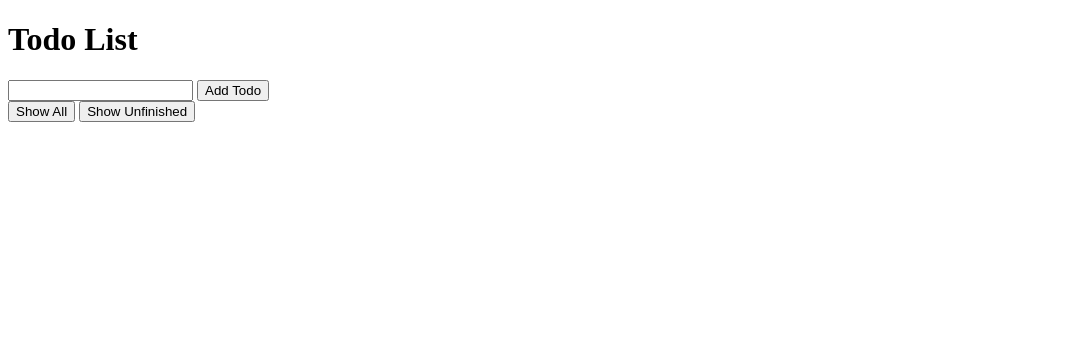
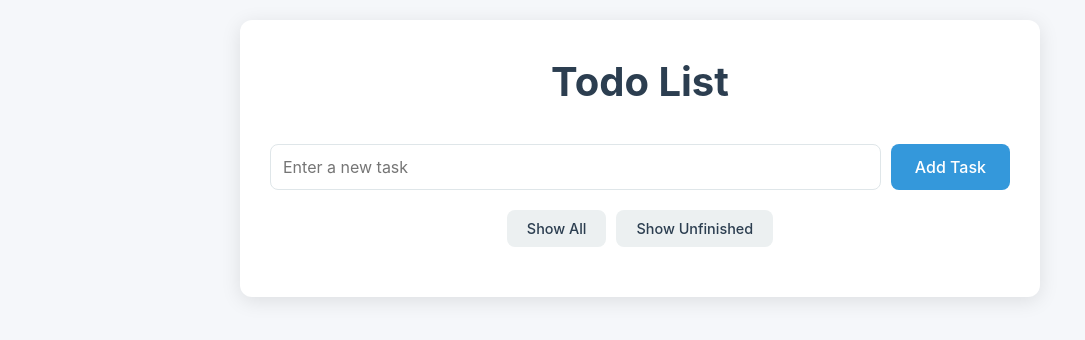
Before and after one commit to Bamchon17/ODDs_weekthree, a FastAPI app: page / in a window 1280 px wide. Shown: the top 340 px of the page, without its empty margins (0-1085 px from the left). Run offline with FastAPI, Linux system fonts and the light colour scheme.

Commit message:
design ui page

```diff
--- a/main.py
+++ b/main.py
@@ -5,8 +5,12 @@ from fastapi.templating import Jinja2Templates
 from fastapi import Request
 from typing import List
 from pydantic import BaseModel
+from datetime import datetime
+from fastapi.staticfiles import StaticFiles
+
 
 app = FastAPI()
+app.mount("/static", StaticFiles(directory="static"), name="static")
 templates = Jinja2Templates(directory="templates")
 
 class Todo(BaseModel):
@@ -20,7 +24,15 @@ next_id = 1
 @app.get("/", response_class=templates.TemplateResponse)
 async def read_root(request: Request, show_all: bool = True):
     display_todos = todos if show_all else [todo for todo in todos if not todo.done]
-    return templates.TemplateResponse("index.html", {"request": request, "todos": display_todos, "show_all": show_all})
+    return templates.TemplateResponse("index.html",
+            {"request": request,
+             "todos": display_todos,
+             "show_all": show_all,
+             "now": datetime.now()
+               })
+
+
+
 
 @app.post("/create-todo", response_class=RedirectResponse)
 async def create_todo(task: str = Form(...)):
--- /dev/null
+++ b/static/styles.css
@@ -0,0 +1,198 @@
+/* Reset default styles */
+* {
+    margin: 0;
+    padding: 0;
+    box-sizing: border-box;
+    font-family: 'Inter', -apple-system, BlinkMacSystemFont, 'Segoe UI', Roboto, sans-serif;
+}
+
+/* Body styling */
+body {
+    background-color: #f5f7fa;
+    color: #333;
+    line-height: 1.6;
+    padding: 20px;
+}
+
+/* Main container */
+.container {
+    max-width: 800px;
+    margin: 0 auto;
+    background: #ffffff;
+    padding: 30px;
+    border-radius: 12px;
+    box-shadow: 0 4px 20px rgba(0, 0, 0, 0.1);
+}
+
+/* Heading */
+h1 {
+    text-align: center;
+    color: #2c3e50;
+    margin-bottom: 30px;
+    font-size: 2.5rem;
+    font-weight: 700;
+}
+
+/* Todo form */
+.todo-form {
+    display: flex;
+    gap: 10px;
+    margin-bottom: 20px;
+}
+
+.todo-form input {
+    flex: 1;
+    padding: 12px;
+    border: 1px solid #dfe6e9;
+    border-radius: 8px;
+    font-size: 1rem;
+    transition: border-color 0.3s ease;
+}
+
+.todo-form input:focus {
+    outline: none;
+    border-color: #3498db;
+    box-shadow: 0 0 0 3px rgba(52, 152, 219, 0.1);
+}
+
+.todo-form button {
+    padding: 12px 24px;
+    background: #3498db;
+    color: white;
+    border: none;
+    border-radius: 8px;
+    font-size: 1rem;
+    font-weight: 500;
+    cursor: pointer;
+    transition: background 0.3s ease;
+}
+
+.todo-form button:hover {
+    background: #2980b9;
+}
+
+/* Filter buttons */
+.filter-buttons {
+    display: flex;
+    gap: 10px;
+    justify-content: center;
+    margin-bottom: 20px;
+}
+
+.filter-btn {
+    padding: 10px 20px;
+    background: #ecf0f1;
+    color: #2c3e50;
+    border: none;
+    border-radius: 8px;
+    font-size: 0.9rem;
+    font-weight: 500;
+    cursor: pointer;
+    transition: background 0.3s ease, color 0.3s ease;
+}
+
+.filter-btn:hover {
+    background: #3498db;
+    color: white;
+}
+
+/* Todo list */
+.todo-list {
+    list-style: none;
+}
+
+.todo-item {
+    display: flex;
+    justify-content: space-between;
+    align-items: center;
+    padding: 15px;
+    border-bottom: 1px solid #dfe6e9;
+    transition: background 0.2s ease;
+}
+
+.todo-item:hover {
+    background: #f8fafc;
+}
+
+.task {
+    font-size: 1.1rem;
+    color: #2c3e50;
+}
+
+.task.done {
+    text-decoration: line-through;
+    color: #7f8c8d;
+}
+
+/* Action buttons */
+.todo-actions {
+    display: flex;
+    gap: 10px;
+}
+
+.action-btn {
+    padding: 8px 16px;
+    border: none;
+    border-radius: 6px;
+    font-size: 0.9rem;
+    cursor: pointer;
+    transition: background 0.3s ease;
+}
+
+.mark-done {
+    background: #2ecc71;
+    color: white;
+}
+
+.mark-done:hover {
+    background: #27ae60;
+}
+
+.delete {
+    background: #e74c3c;
+    color: white;
+}
+
+.delete:hover {
+    background: #c0392b;
+}
+
+/* Responsive design */
+@media (max-width: 600px) {
+    .container {
+        padding: 20px;
+    }
+
+    h1 {
+        font-size: 2rem;
+    }
+
+    .todo-form {
+        flex-direction: column;
+    }
+
+    .todo-form button {
+        width: 100%;
+    }
+
+    .filter-buttons {
+        flex-direction: column;
+        align-items: center;
+    }
+
+    .filter-btn {
+        width: 100%;
+        max-width: 200px;
+    }
+
+    .todo-item {
+        flex-direction: column;
+        align-items: flex-start;
+        gap: 10px;
+    }
+
+    .todo-actions {
+        width: 100%;
+        justify-content: flex-end;
+    }
+}
--- a/templates/index.html
+++ b/templates/index.html
@@ -1,35 +1,39 @@
 <!DOCTYPE html>
-<html>
+<html lang="en">
 <head>
+    <meta charset="UTF-8">
+    <meta name="viewport" content="width=device-width, initial-scale=1.0">
     <title>Todo List</title>
-    <style>
-        .done { text-decoration: line-through; }
-    </style>
+    <link rel="stylesheet" href="/static/styles.css">
 </head>
 <body>
+    <div class="container">
         <h1>Todo List</h1>
-    <form action="/create-todo" method="post">
-        <input type="text" name="task" required>
-        <button type="submit">Add Todo</button>
+        <form action="/create-todo" method="post" class="todo-form">
+            <input type="text" name="task" placeholder="Enter a new task" required>
+            <button type="submit">Add Task</button>
         </form>
-    <div>
-        <a href="/?show_all=true"><button>Show All</button></a>
-        <a href="/unfinished"><button>Show Unfinished</button></a>
+        <div class="filter-buttons">
+            <a href="/?show_all=true"><button class="filter-btn">Show All</button></a>
+            <a href="/?show_all=false"><button class="filter-btn">Show Unfinished</button></a>
         </div>
-    <ul>
+        <ul class="todo-list">
             {% for todo in todos %}
-        <li>
-            <span {% if todo.done %}class="done"{% endif %}>{{ todo.task }}</span>
+            <li class="todo-item">
+                <span class="task {% if todo.done %}done{% endif %}">{{ todo.task }}</span>
+                <div class="todo-actions">
                     {% if not todo.done %}
-            <form action="/mark-done/{{ todo.id }}" method="post" style="display:inline;">
-                <button type="submit">Mark Done</button>
+                    <form action="/mark-done/{{ todo.id }}" method="post">
+                        <button type="submit" class="action-btn mark-done">Mark Done</button>
                     </form>
                     {% endif %}
-            <form action="/delete-todo/{{ todo.id }}" method="post" style="display:inline;">
-                <button type="submit">Delete</button>
+                    <form action="/delete-todo/{{ todo.id }}" method="post">
+                        <button type="submit" class="action-btn delete">Delete</button>
                     </form>
+                </div>
             </li>
             {% endfor %}
         </ul>
+    </div>
 </body>
 </html>
```
Lines whose indentation alone changed are shown as unchanged.
